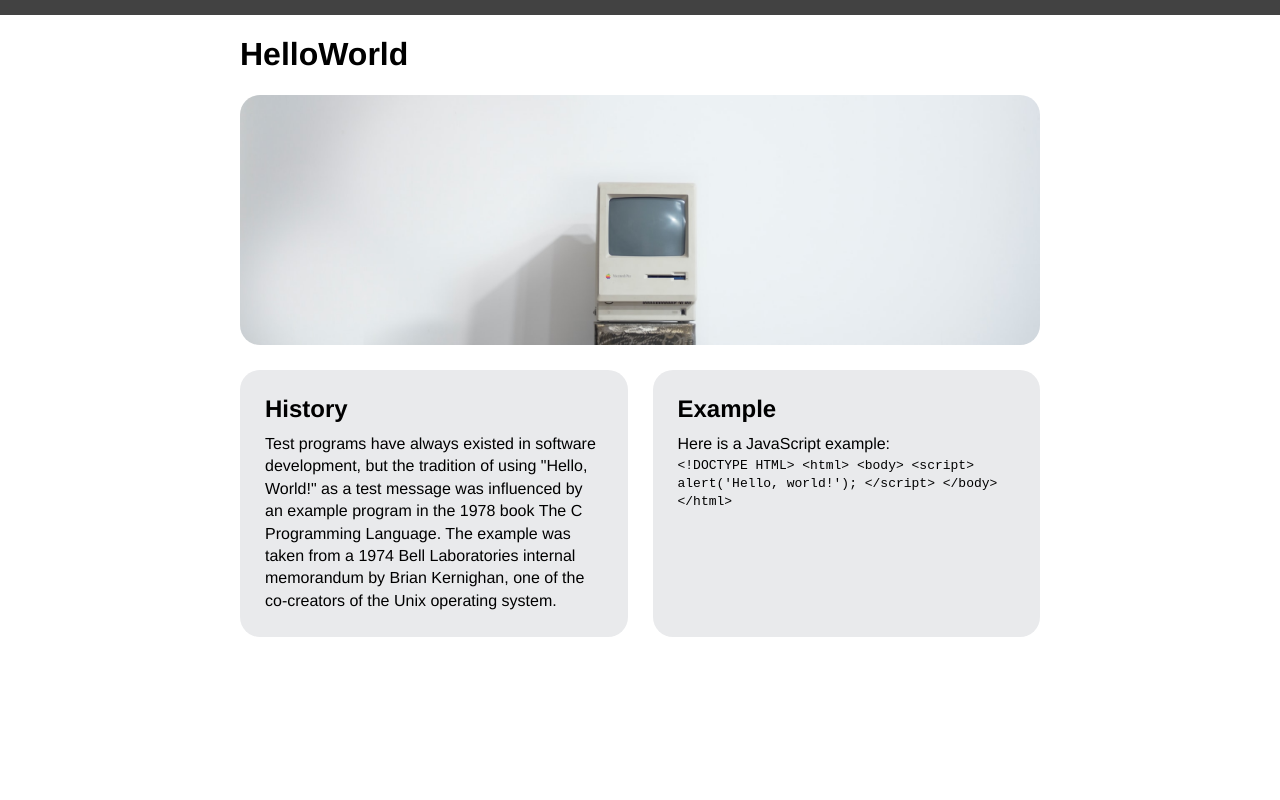
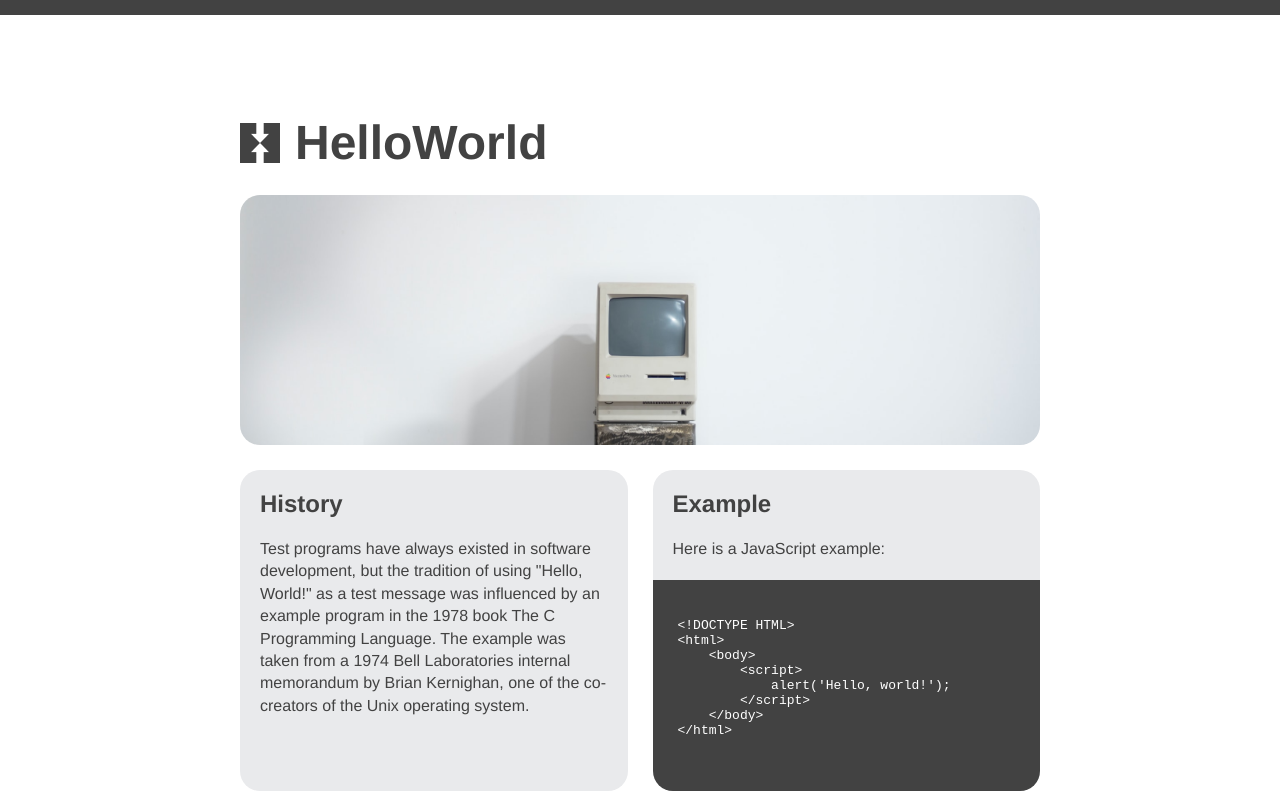
Before and after one commit to davidwells24/hello-world-lab, a plain HTML site: page index.html in a window 1280 px wide. Drawn offline with Linux system fonts and the light colour scheme.

Commit message:
CSS cleanup

```diff
--- a/index.html
+++ b/index.html
@@ -17,10 +17,13 @@
                     <h2>History</h2>
                     <p>Test programs have always existed in software development, but the tradition of using "Hello, World!" as a test message was influenced by an example program in the 1978 book The C Programming Language. The example was taken from a 1974 Bell Laboratories internal memorandum by Brian Kernighan, one of the co-creators of the Unix operating system.</p>
                 </section>
-                <section>
+                <section class="with-code">
+                    <div class="code-copy">
                         <h2>Example</h2>
                         <p>Here is a JavaScript example:</p>
-                    <code>
+                    </div>
+                    <div class="code-html">
+                        <code><pre>
 &lt;!DOCTYPE HTML&gt;
 &lt;html&gt;
     &lt;body&gt;
@@ -29,10 +32,10 @@
         &lt;/script&gt;
     &lt;/body&gt;
 &lt;/html&gt;
-                    </code>
+                        </pre></code>
+                    </div>
                 </section>
             </div>
         </main>
-
     </body>
 </html>
--- a/screen.css
+++ b/screen.css
@@ -3,6 +3,7 @@ body {
     font-family: Helvetica, sans-serif;
     border-top: 15px solid #424242;
     margin: 0;
+    color: #424242;
 }
 
 main {
@@ -11,9 +12,7 @@ main {
 }
 
 .masthead {
-    background-image: url('images/mac.png');
-    background-size: cover;
-    background-position: bottom;
+    background: no-repeat bottom / cover url('images/mac.png');
     height: 250px;
     border-radius: 20px;
 }
@@ -27,13 +26,42 @@ main {
     flex-grow: 1;
     flex-basis: 0;
     background: #e9eaec;
-    padding: 25px;
     border-radius: 20px;
     margin-top: 25px;
 }
 
+.details section p {
+    margin: 20px;
+}
+
+.details section h2 {
+    margin: 20px;
+}
+
+.details section.with-code {
+    padding: 0px;
+}
+
+div.code-html {
+    padding: 25px;
+    background: #424242;
+    color: #ffffff;
+    border-bottom-left-radius: 20px;
+    border-bottom-right-radius: 20px;
+}
+
 img {
     width: 100%;
+}
+
+h1 {
+    background-image: url('images/logo.png');
+    background-repeat: no-repeat;
+    background-size: 40px;
+    background-position: center left;
+    font-size: 3em;
+    padding-left: 55px;
+    margin: 100px 0 25px 0;
 }
 
 h2 {
```
Lines whose indentation alone changed are shown as unchanged.
